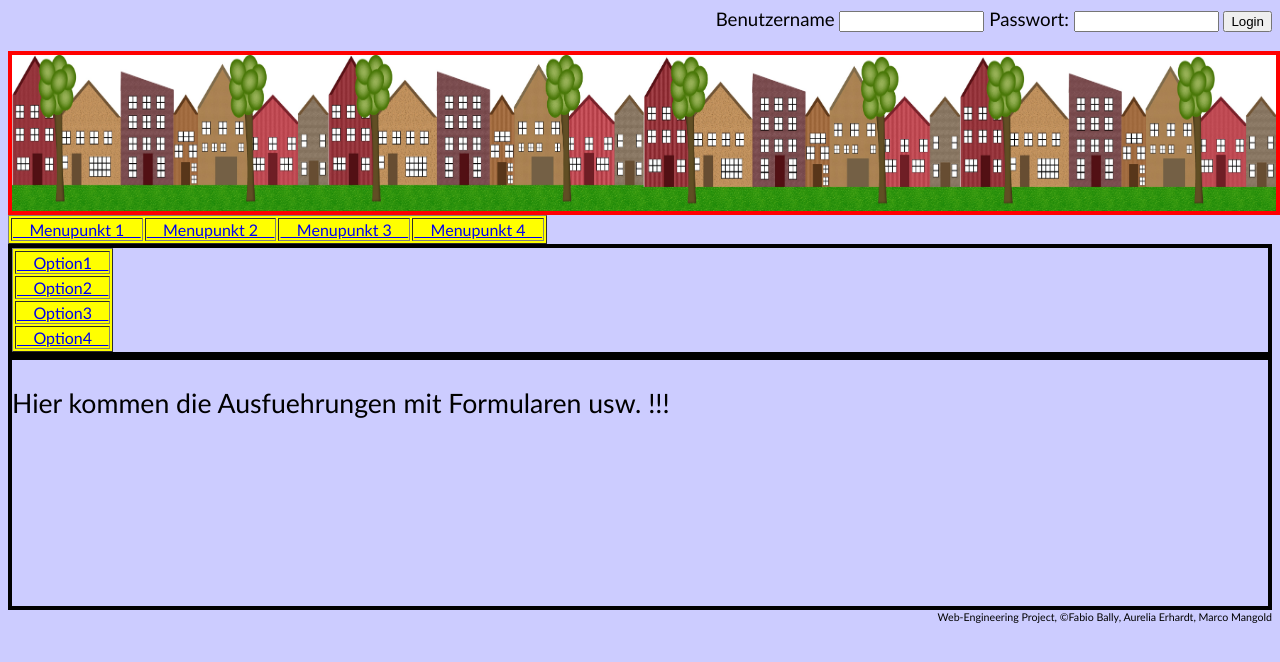
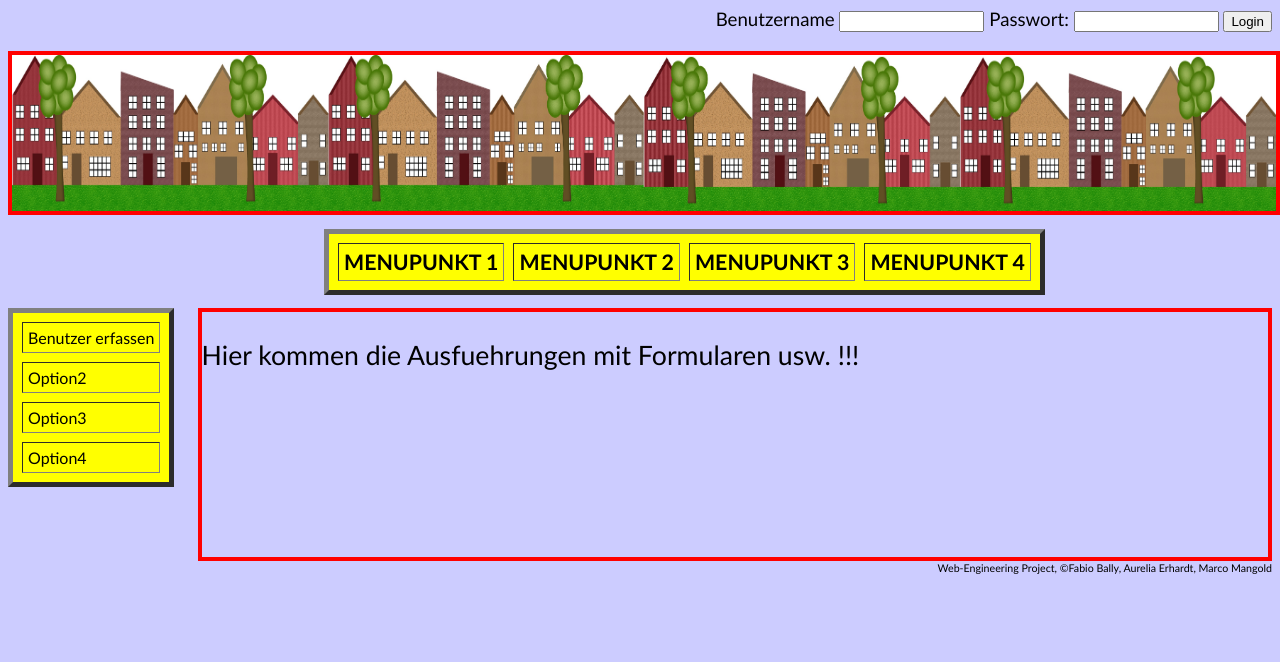
Before and after one commit to GoldiMM/Web-Engineering-Project, a PHP site: page / in a window 1280 px wide. Shown: the top 662 px of the page. Run offline with PHP 8.4, Linux system fonts and the light colour scheme.

Commit message:
GUI done! (more or less)

```diff
--- a/aside.inc.php
+++ b/aside.inc.php
@@ -6,18 +6,18 @@ Die Menupunkte heissen jeweils option1, option2, usw.
 
 echo '
     <aside>
-<table border="1" bgcolor="yellow">
+<table border="5" cellspacing="9pt" cellpadding="5pt" bgcolor="yellow" class="navbar2">
 <tr>
-<td id="option1" onmouseover="angewaehlt2(1)" onmouseout="weg2(1)"> <a href="#"> &nbsp;&nbsp;&nbsp; Option1 &nbsp;&nbsp;&nbsp; </a> </td>
+<td id="option1" onmouseover="angewaehlt2(1)" onmouseout="weg2(1)"> <a href="#">  Benutzer erfassen </a> </td>
 </tr>
 <tr>
-<td id="option2" onmouseover="angewaehlt2(2)" onmouseout="weg2(2)"> <a href="#"> &nbsp;&nbsp;&nbsp; Option2 &nbsp;&nbsp;&nbsp; </a> </td>
+<td id="option2" onmouseover="angewaehlt2(2)" onmouseout="weg2(2)"> <a href="#"> Option2 </a> </td>
 </tr>
 <tr>
-<td id="option3" onmouseover="angewaehlt2(3)" onmouseout="weg2(3)"> <a href="#">&nbsp;&nbsp;&nbsp; Option3 &nbsp;&nbsp;&nbsp; </a></td>
+<td id="option3" onmouseover="angewaehlt2(3)" onmouseout="weg2(3)"> <a href="#"> Option3 </a></td>
 </tr>
 <tr>
-<td id="option4" onmouseover="angewaehlt2(4)" onmouseout="weg2(4)"> <a href="#">&nbsp;&nbsp;&nbsp; Option4 &nbsp;&nbsp;&nbsp;</a> </td>
+<td id="option4" onmouseover="angewaehlt2(4)" onmouseout="weg2(4)"> <a href="#"> Option4 </a> </td>
 </tr>
 </table>
 </aside>
--- a/mycss.css
+++ b/mycss.css
@@ -25,17 +25,19 @@ header {
 }
 
 nav {
-    font-size: 30pt;
+    margin-top:10pt;
+    margin-bottom:10pt;
 }
 
 aside {
     font-size: 30pt;
-    border:3pt solid;
+    float:left;
 }
 
 article {
     font-size: 20pt;
-    border:3pt solid;
+    border:3pt solid red;
+    margin-left:15%;
 }
 
 section {
@@ -47,7 +49,10 @@ footer {
     text-align: right;
 }
 
-
+a {
+    text-decoration:none;
+    color:black;
+}
 
 
 
@@ -57,3 +62,19 @@ footer {
     height:20%;
     width:100%;
 }
+
+.navbar {
+    font-family:calibri;
+    font-size: 16pt;
+    margin-left:25%;
+    text-transform:uppercase;
+    font-weight:bold;
+}
+
+
+
+.navbar2 {
+    font-family:calibri;
+    font-size: 12pt;
+
+}
--- a/nav.inc.php
+++ b/nav.inc.php
@@ -2,12 +2,12 @@
 
 echo '
 <nav>
-<table border="1" bgcolor="yellow">
+<table border="5" cellspacing="9pt" cellpadding="5pt" bgcolor="yellow" class="navbar">
 <tr>
-<td id="menu1" onmouseover="angewaehlt(1)" onmouseout="weg(1)"> <a href="#"> &nbsp;&nbsp;&nbsp; Menupunkt 1 &nbsp;&nbsp;&nbsp; </a> </td>
-<td id="menu2" onmouseover="angewaehlt(2)" onmouseout="weg(2)"> <a href="#">&nbsp;&nbsp;&nbsp; Menupunkt 2 &nbsp;&nbsp;&nbsp; </a></td>
-<td id="menu3" onmouseover="angewaehlt(3)" onmouseout="weg(3)"> <a href="#">&nbsp;&nbsp;&nbsp; Menupunkt 3 &nbsp;&nbsp;&nbsp; </a></td>
-<td id="menu4" onmouseover="angewaehlt(4)" onmouseout="weg(4)"> <a href="#">&nbsp;&nbsp;&nbsp; Menupunkt 4 &nbsp;&nbsp;&nbsp;</a> </td>
+<td id="menu1" onmouseover="angewaehlt(1)" onmouseout="weg(1)"> <a href="#">  Menupunkt 1  </a> </td>
+<td id="menu2" onmouseover="angewaehlt(2)" onmouseout="weg(2)"> <a href="#"> Menupunkt 2  </a></td>
+<td id="menu3" onmouseover="angewaehlt(3)" onmouseout="weg(3)"> <a href="#"> Menupunkt 3 </a></td>
+<td id="menu4" onmouseover="angewaehlt(4)" onmouseout="weg(4)"> <a href="#"> Menupunkt 4 </a> </td>
 </tr>
 </table>
 </nav>
```
